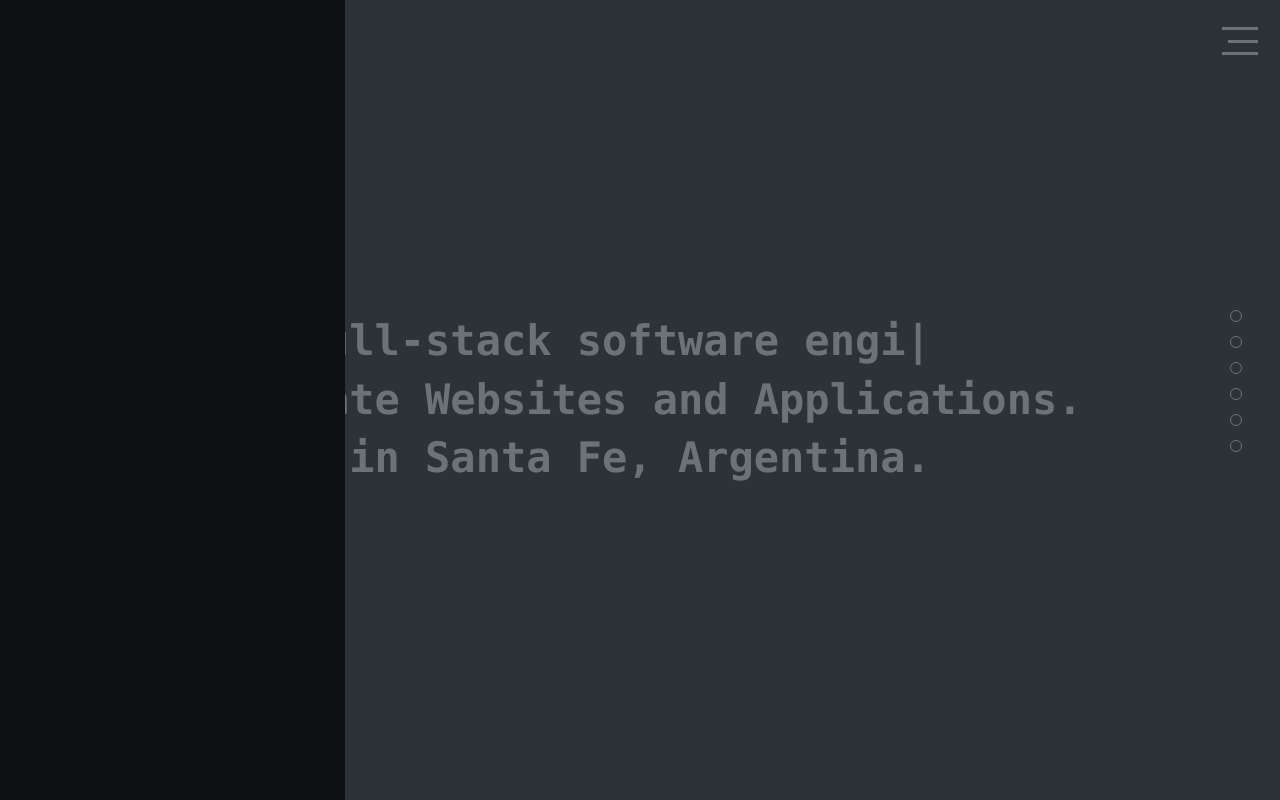
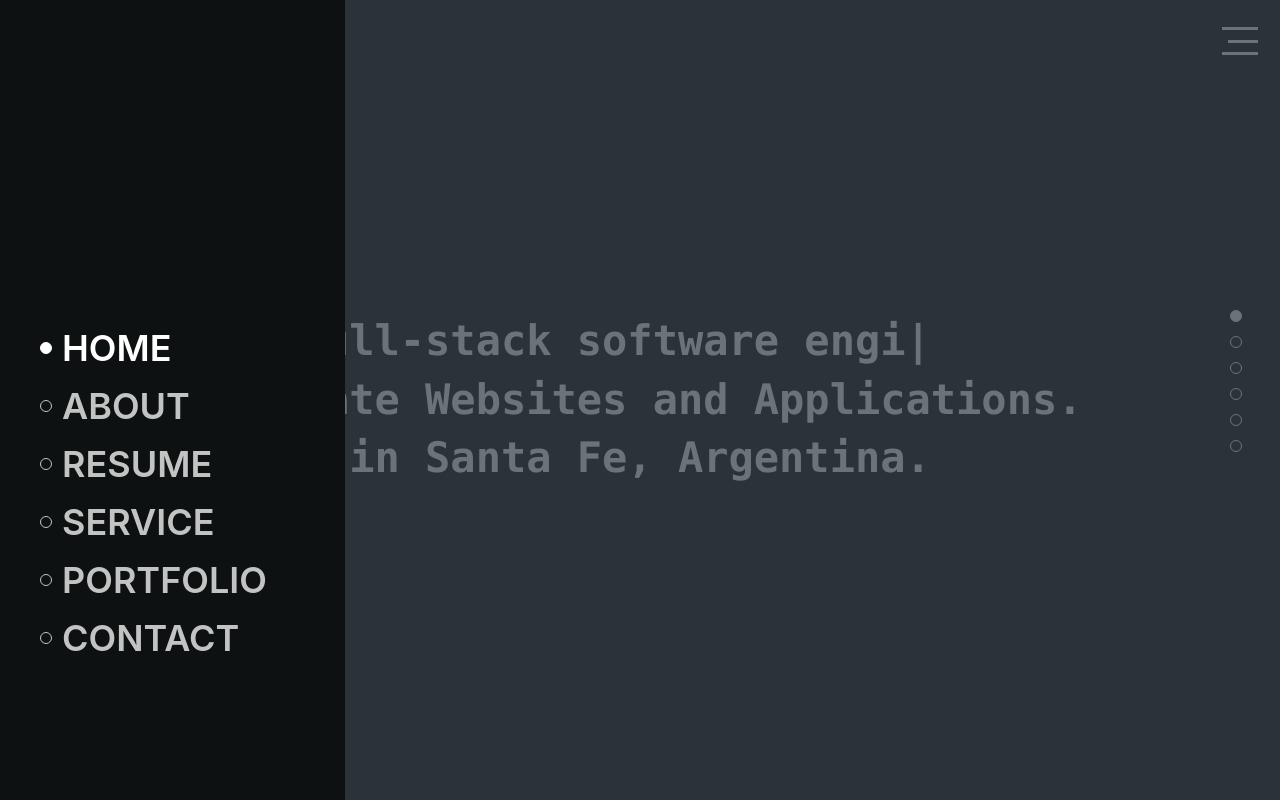
Before and after one commit to germanolleunlp/germanolleunlp.github.io, a React (Create React App) app: page / in a window 1280 px wide. Both pictures are taken after a click on the button 1239 px from the left and 41 px from the top of the page. Built offline with nearby package versions, Linux system fonts and the light colour scheme.

Commit message:
Add menu items

```diff
--- a/src/App.tsx
+++ b/src/App.tsx
@@ -1,5 +1,6 @@
 import React from 'react';
 import { Routes, Route } from "react-router-dom";
+import { HOME, ABOUT, RESUME, SERVICE, PORTFOLIO, CONTACT } from './Urls';
 import Layout from './Layout';
 import NoMatch from './NoMatch';
 import Summary from "./Summary";
@@ -7,8 +8,13 @@ import Summary from "./Summary";
 function App() {
   return (
     <Routes>
-      <Route path="/" element={<Layout />}>
+      <Route path={HOME} element={<Layout />}>
         <Route index element={<Summary />} />
+        <Route path={ABOUT} element={<NoMatch />} />
+        <Route path={RESUME} element={<NoMatch />} />
+        <Route path={SERVICE} element={<NoMatch />} />
+        <Route path={PORTFOLIO} element={<NoMatch />} />
+        <Route path={CONTACT} element={<NoMatch />} />
         <Route path="*" element={<NoMatch />} />
       </Route>
     </Routes>
--- a/src/BurgerMenu.tsx
+++ b/src/BurgerMenu.tsx
@@ -1,5 +1,9 @@
 import React, { useState } from 'react';
 import styled from 'styled-components';
+import { NavLink } from "react-router-dom";
+import { Vertical } from './Base';
+import Circle from './Circle';
+import URLS from './Urls';
 
 function BurgerMenu() {
   const [isOpen, setIsOpen] = useState<boolean>(false)
@@ -15,7 +19,24 @@ function BurgerMenu() {
         <span />
       </Button>
       <Overlay isOpen={isOpen}>
-        <Menu isOpen={isOpen} />
+        <Menu isOpen={isOpen}>
+          <Vertical>
+            <ul>
+              {URLS.map(({ key, name, url }) => (
+                <li key={key}>
+                  <NavLink to={url}>
+                    {({ isActive }) => (
+                      <Item isActive={isActive}>
+                        <Circle isActive={isActive} />
+                        <span>{name}</span>
+                      </Item>
+                    )}
+                  </NavLink>
+                </li>
+                ))}
+            </ul>
+          </Vertical>
+        </Menu>
         <Close isOpen={isOpen} onClick={close}/>
       </Overlay>
     </>
@@ -73,6 +94,31 @@ const Menu = styled.div<{isOpen: boolean}>`
   z-index: 10001;
   left: ${({isOpen}) => isOpen ? '0' : '-100%'};
   visibility: ${({isOpen}) => isOpen ? 'visible' : 'hidden'};
+
+  ul {
+    list-style: none;
+  }
+
+  li {
+    outline: inherit;
+    margin-bottom: 14px;
+  }
+`
+
+const Item = styled.span<{isActive: boolean}>`
+  display: inline-flex;
+  align-items: center;
+  gap: 10px;
+  opacity: ${({isActive}) => isActive ? '1' : '0.75'};
+  &:hover {
+    opacity: 1
+  }
+
+  span {
+    font-size: 36px;
+    font-weight: 600;
+    text-transform: uppercase;
+  }
 `
 
 const Close = styled.div<{isOpen: boolean}>`
--- /dev/null
+++ b/src/Circle.tsx
@@ -0,0 +1,21 @@
+import React from 'react';
+import styled from 'styled-components';
+
+interface CircleProps {
+  isActive: boolean
+}
+
+function Circle({isActive = false}: CircleProps) {
+  return <Dot isActive={isActive} />
+}
+
+const Dot = styled.span<CircleProps>`
+  width: 10px;
+  height: 10px;
+  display: block;
+  border-radius: 50%;
+  border: 1px solid white;
+  background-color: ${({ isActive }) => isActive ? 'white' : 'transparent' };
+`
+
+export default Circle;
--- a/src/NavigationDots.tsx
+++ b/src/NavigationDots.tsx
@@ -1,8 +1,9 @@
 import React from 'react';
 import styled from 'styled-components';
+import { NavLink } from "react-router-dom";
 import { Vertical } from './Base';
-import URLS from './Urls'
-
+import Circle from './Circle';
+import URLS from './Urls';
 
 function NavigationDots() {
   return (
@@ -10,14 +11,16 @@ function NavigationDots() {
       <ul>
         {URLS.map(({ key, url }) => (
           <li key={key}>
-            <a href={url}>
-              <span className="circle"></span>
-            </a>
+            <NavLink to={url}>
+              {({ isActive }) => (
+                <Circle isActive={isActive} />
+              )}
+            </NavLink>
           </li>
           ))}
       </ul>
     </StyledVertical>
-    );
+  );
 }
 
 const StyledVertical = styled(Vertical)`
@@ -34,25 +37,6 @@ const StyledVertical = styled(Vertical)`
     outline: inherit;
     margin-bottom: 14px;
   }
-
-  a {
-    .circle {
-      width: 10px;
-      height: 10px;
-      display: block;
-      border-radius: 50%;
-      border: 1px solid white;
-      transition: background-color .3s ease-in-out 0s;
-    }
-
-    &:hover,
-    &:focus,
-    &:active {
-      .circle {
-        background-color: white;
-      }
-    }
-  }
 `
 
 export default NavigationDots;
--- a/src/NoMatch.tsx
+++ b/src/NoMatch.tsx
@@ -1,12 +1,13 @@
 import React from 'react';
 import { Link } from "react-router-dom";
+import { HOME } from './Urls';
 
 const NoMatch = () => {
   return (
     <div>
       <h2>Nothing to see here!</h2>
       <p>
-        <Link to="/">Go to the home page</Link>
+        <Link to={HOME}>Go to the home page</Link>
       </p>
     </div>
   );
--- a/src/Urls.ts
+++ b/src/Urls.ts
@@ -1,31 +1,38 @@
+export const HOME = '/'
+export const ABOUT = '/about'
+export const RESUME = '/resume'
+export const SERVICE = '/service'
+export const PORTFOLIO = '/portfolio'
+export const CONTACT = '/contact'
+
 const URLS = [
   {
-    url: '/',
+    url: HOME,
     key: 'home',
     name: 'Home'
   },
   {
-    url: '/about',
+    url: ABOUT,
     key: 'about',
     name: 'About'
   },
   {
-    url: '/resume',
+    url: RESUME,
     key: 'resume',
     name: 'Resume'
   },
   {
-    url: '/service',
+    url: SERVICE,
     key: 'service',
     name: 'Service'
   },
   {
-    url: '/portfolio',
+    url: PORTFOLIO,
     key: 'portfolio',
     name: 'Portfolio'
   },
   {
-    url: '/contact',
+    url: CONTACT,
     key: 'contact',
     name: 'Contact'
   }
```
